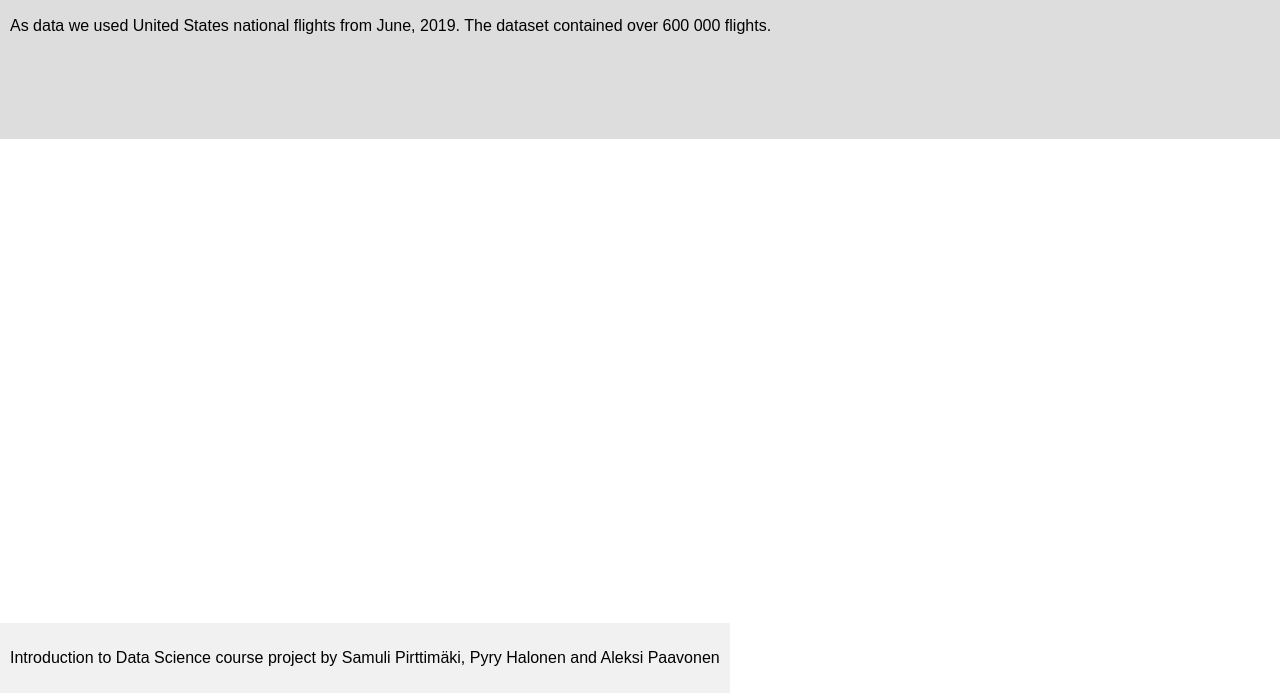
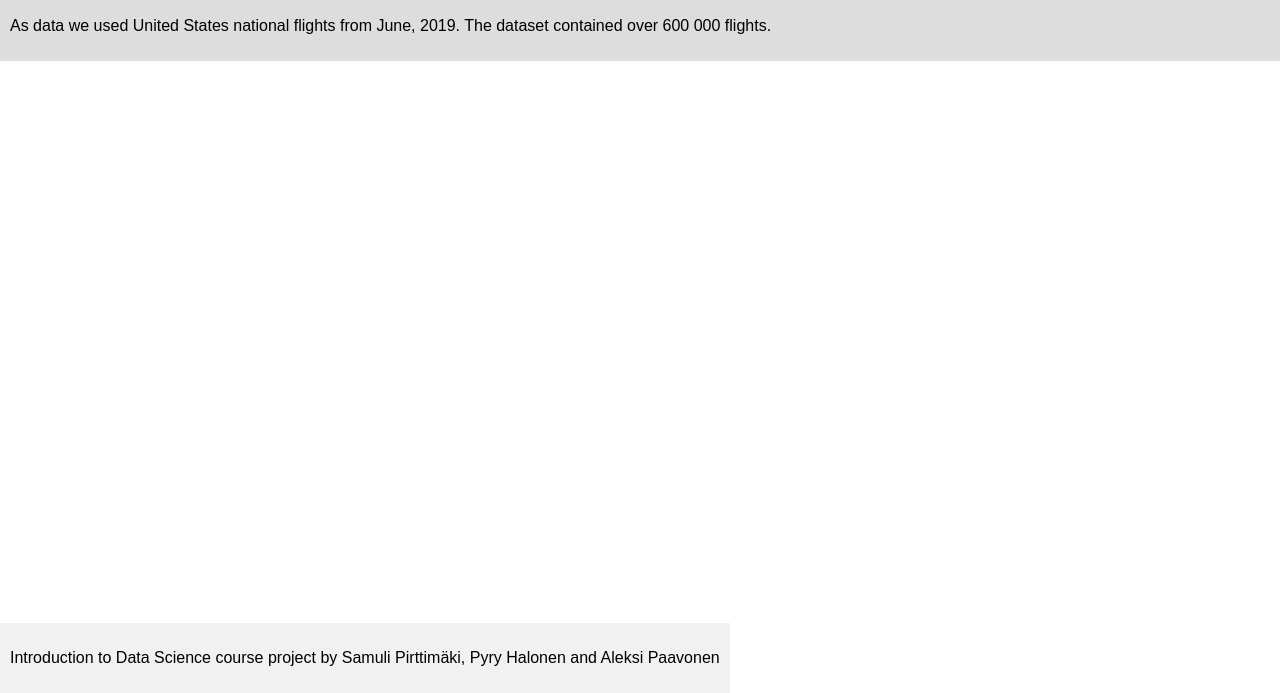
Before and after one commit to sppirtti/IDS-flightdelays, a plain HTML site: page index.html in a window 1280 px wide. Shown: the part 107-800 px from the top of the page. Drawn offline with Linux system fonts and the light colour scheme.

Commit message:
fix background

```diff
--- a/index.html
+++ b/index.html
@@ -41,7 +41,7 @@ body {
 .content {
   background-color: #ddd;
   padding: 10px;
-  height: 200px; /* Should be removed. Only for demonstration */
+
 }
 
 /* Style the footer */
```
